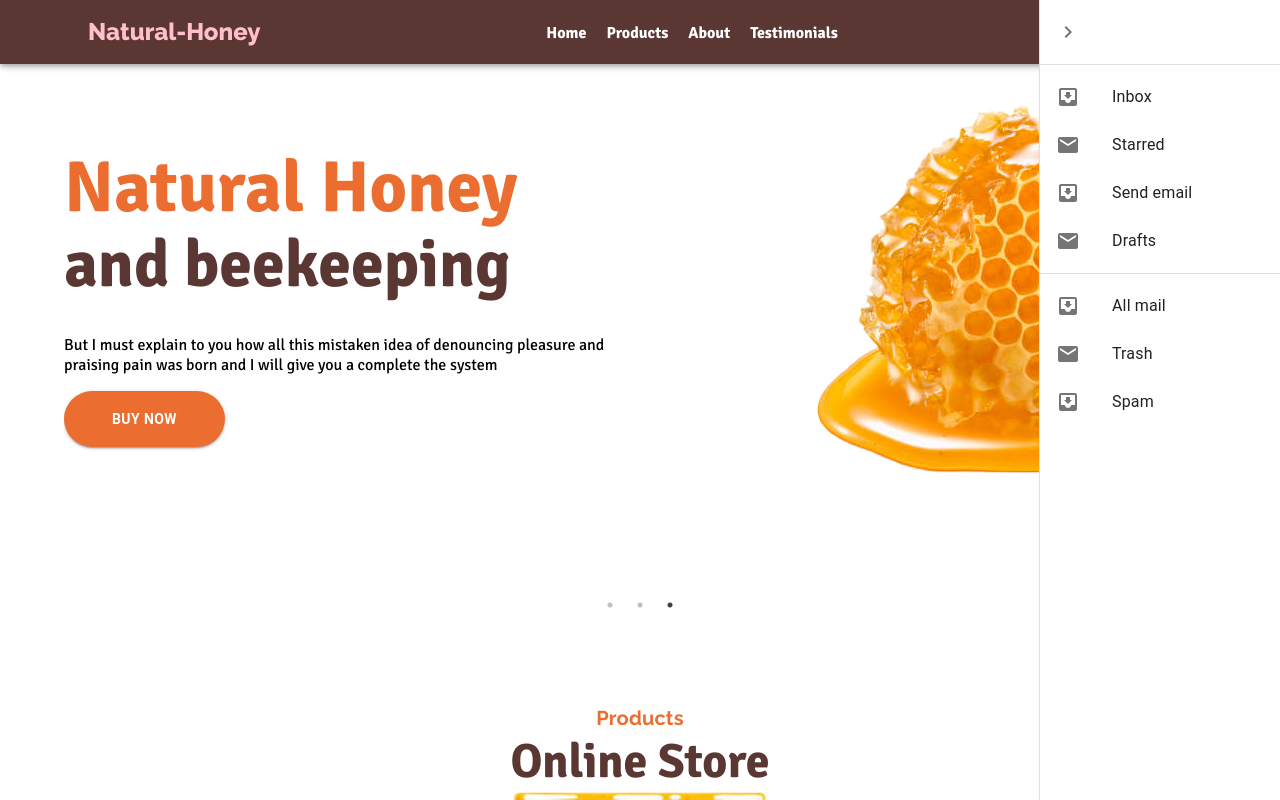
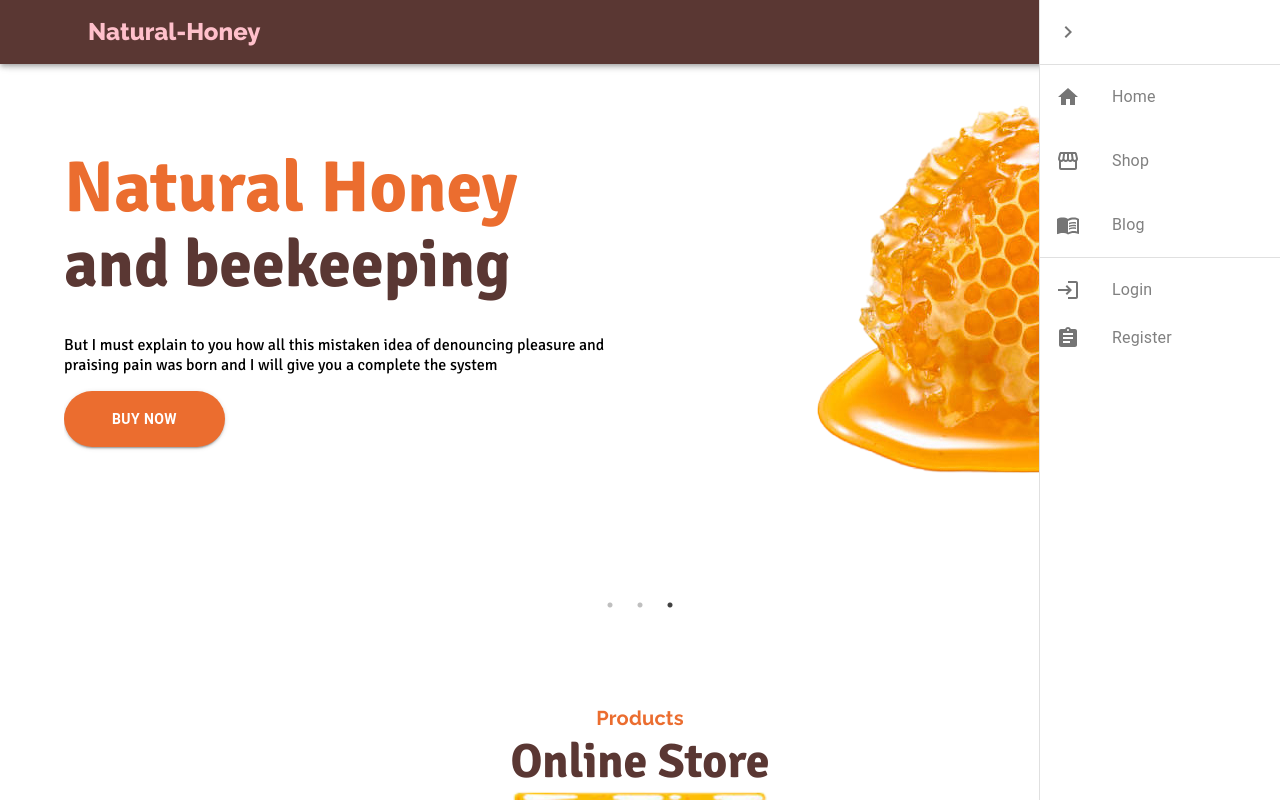
Before and after one commit to hamunna/natural-honey, a React (Create React App) app: page / in a window 1280 px wide. Both pictures are taken after a click on the button "open drawer". Shown: the top 800 px of the page. Built offline with nearby package versions, Linux system fonts and the light colour scheme.

Commit message:
NavBar Redecorated and some other fixes

```diff
--- a/src/App.js
+++ b/src/App.js
@@ -9,6 +9,9 @@ import Signup from './Pages/Signup/Signup';
 import Login from './Pages/Login/Login';
 import Navigation from './Shared/Navigation/Navigation';
 import Footer from './Shared/Footer/Footer';
+import NotFound from './Pages/NotFound/NotFound';
+import Blogs from './Pages/BlogPage/Blogs/Blogs';
+import Shop from './Pages/Shop/Shop';
 
 
 
@@ -25,23 +28,34 @@ function App() {
         </Route>
 
         {/* Home Page */}
-        <Route exact path="/home">
+        <Route path="/home">
           <HomePage />
         </Route>
 
         {/* Sign Up Page */}
-        <Route exact path="/signUp">
+        <Route path="/signup">
           <Signup />
         </Route>
 
         {/* Login Page */}
-        <Route exact path="/login">
+        <Route path="/login">
           <Login />
         </Route>
 
+        {/* Shop Page */}
+       <Route path="/shop">
+         <Shop />
+       </Route>
 
+        {/* Blog Page */}
+        <Route path="/blog">
+          <Blogs />
+        </Route>
 
-
+        {/* 404 */}
+        <Route path="*">
+          <NotFound />
+        </Route>
 
 
       </Switch>
--- /dev/null
+++ b/src/Pages/BlogPage/Blogs/Blogs.js
@@ -0,0 +1,12 @@
+import React from 'react';
+
+const Blogs = () => {
+	return (
+		<div>
+			<h1>Blog Page</h1>
+			<h1>Blog Page-2</h1>
+		</div>
+	);
+};
+
+export default Blogs;
--- /dev/null
+++ b/src/Pages/NotFound/NotFound.js
@@ -0,0 +1,12 @@
+import React from 'react';
+
+const NotFound = () => {
+	return (
+		<div>
+			<h1>404</h1>
+			<h1>Page Not Found</h1>
+		</div>
+	);
+};
+
+export default NotFound;
--- a/src/Pages/Shop/Shop.js
+++ b/src/Pages/Shop/Shop.js
@@ -2,8 +2,10 @@ import React from 'react';
 
 const Shop = () => {
 	return (
-		<div>
+		<div style={{ marginTop: '100px' }}>
+
 			<h1>Shop Page</h1>
+			<h1>Shop Page-2</h1>
 		</div>
 	);
 };
--- a/src/Shared/Navigation/Navigation.js
+++ b/src/Shared/Navigation/Navigation.js
@@ -12,8 +12,6 @@ import { HashLink } from 'react-router-hash-link';
 
 import { styled, useTheme } from '@mui/material/styles';
 import Drawer from '@mui/material/Drawer';
-import MuiAppBar from '@mui/material/AppBar';
-import CssBaseline from '@mui/material/CssBaseline';
 import List from '@mui/material/List';
 import Divider from '@mui/material/Divider';
 import ChevronLeftIcon from '@mui/icons-material/ChevronLeft';
@@ -24,44 +22,14 @@ import ListItemText from '@mui/material/ListItemText';
 import InboxIcon from '@mui/icons-material/MoveToInbox';
 import MailIcon from '@mui/icons-material/Mail';
 
+import HomeIcon from '@mui/icons-material/Home';
+import StorefrontIcon from '@mui/icons-material/Storefront';
+import MenuBookIcon from '@mui/icons-material/MenuBook';
+import LoginIcon from '@mui/icons-material/Login';
+import AssignmentIcon from '@mui/icons-material/Assignment';
+
 //==================================================================================
 const drawerWidth = 240;
-
-const Main = styled('main', { shouldForwardProp: (prop) => prop !== 'open' })(
-	({ theme, open }) => ({
-		flexGrow: 1,
-		padding: theme.spacing(3),
-		transition: theme.transitions.create('margin', {
-			easing: theme.transitions.easing.sharp,
-			duration: theme.transitions.duration.leavingScreen,
-		}),
-		marginRight: -drawerWidth,
-		...(open && {
-			transition: theme.transitions.create('margin', {
-				easing: theme.transitions.easing.easeOut,
-				duration: theme.transitions.duration.enteringScreen,
-			}),
-			marginRight: 0,
-		}),
-	}),
-);
-
-// const AppBar = styled(MuiAppBar, {
-// 	shouldForwardProp: (prop) => prop !== 'open',
-// })(({ theme, open }) => ({
-// 	transition: theme.transitions.create(['margin', 'width'], {
-// 		easing: theme.transitions.easing.sharp,
-// 		duration: theme.transitions.duration.leavingScreen,
-// 	}),
-// 	...(open && {
-// 		width: `calc(100% - ${drawerWidth}px)`,
-// 		transition: theme.transitions.create(['margin', 'width'], {
-// 			easing: theme.transitions.easing.easeOut,
-// 			duration: theme.transitions.duration.enteringScreen,
-// 		}),
-// 		marginRight: drawerWidth,
-// 	}),
-// }));
 
 const DrawerHeader = styled('div')(({ theme }) => ({
 	display: 'flex',
@@ -88,13 +56,21 @@ const Navigation = () => {
 	};
 	//=========================================================
 
-	const navLinkStyl = {
-		color: 'white',
+	// const navHashLinkStyle = {
+	// 	color: 'white',
+	// 	fontWeight: 700,
+	// 	fontFamily: "'Signika', sans-serif",
+	// 	margin: 'auto 10px',
+	// 	textDecoration: 'none'
+	// }
+
+	const navLinkStyle = {
+		color: 'gray',
 		fontWeight: 700,
 		fontFamily: "'Signika', sans-serif",
-		margin: 'auto 10px',
 		textDecoration: 'none'
 	}
+
 	return (
 		<Box sx={{ flexGrow: 1 }}>
 			<AppBar sx={{ backgroundColor: '#5A3733' }} position="fixed">
@@ -108,16 +84,14 @@ const Navigation = () => {
 								</Typography>
 							</NavLink>
 						</Box>
-
-						<Box>
-							<NavLink style={navLinkStyl} as={HashLink} to="/home#banner">Home</NavLink>
-							<NavLink style={navLinkStyl} as={HashLink} to="/home#products">Products</NavLink>
-							<NavLink style={navLinkStyl} as={HashLink} to="/home#about">About</NavLink>
-							<NavLink style={navLinkStyl} as={HashLink} to="/home#testimonials">Testimonials</NavLink>
-						</Box>
+						{/* <Box>
+							<NavLink style={navHashLinkStyle} as={HashLink} to="/home#products">Products</NavLink>
+							<NavLink style={navHashLinkStyle} as={HashLink} to="/home#about">About</NavLink>
+							<NavLink style={navHashLinkStyle} as={HashLink} to="/home#testimonials">Testimonials</NavLink>
+						</Box> */}
 
 						<Box sx={{ ml: 'auto' }}>
-							<NavLink style={{ color: 'white', textDecoration: 'none' }} to="/signup"><Button color="inherit">Signup</Button></NavLink>
+
 
 							<IconButton
 								size="large"
@@ -153,31 +127,78 @@ const Navigation = () => {
 						{theme.direction === 'rtl' ? <ChevronLeftIcon /> : <ChevronRightIcon />}
 					</IconButton>
 				</DrawerHeader>
+
 				<Divider />
+
 				<List>
-					{['Inbox', 'Starred', 'Send email', 'Drafts'].map((text, index) => (
-						<ListItem button key={text}>
+					<NavLink style={navLinkStyle} to="/home">
+						<ListItem button>
+
 							<ListItemIcon>
-								{index % 2 === 0 ? <InboxIcon /> : <MailIcon />}
+								<HomeIcon />
 							</ListItemIcon>
-							<ListItemText primary={text} />
+
+							<ListItemText>Home</ListItemText>
 						</ListItem>
-					))}
+					</NavLink>
 				</List>
+
+				<List>
+					<NavLink style={navLinkStyle} to="/shop">
+
+						<ListItem button>
+
+							<ListItemIcon>
+								<StorefrontIcon />
+							</ListItemIcon>
+
+							<ListItemText>Shop</ListItemText>
+						</ListItem>
+					</NavLink>
+				</List>
+
+				<List>
+					<NavLink style={navLinkStyle} to="/blog">
+						<ListItem button>
+
+
+							<ListItemIcon>
+								<MenuBookIcon />
+							</ListItemIcon>
+
+							<ListItemText>Blog</ListItemText>
+						</ListItem>
+					</NavLink>
+				</List>
+
 				<Divider />
+
 				<List>
-					{['All mail', 'Trash', 'Spam'].map((text, index) => (
-						<ListItem button key={text}>
+
+					<NavLink style={navLinkStyle} to="/login">
+						<ListItem button>
 							<ListItemIcon>
-								{index % 2 === 0 ? <InboxIcon /> : <MailIcon />}
+								<LoginIcon />
 							</ListItemIcon>
-							<ListItemText primary={text} />
+
+							<ListItemText>Login</ListItemText>
 						</ListItem>
-					))}
+					</NavLink>
+
+					<NavLink style={navLinkStyle} to="/signup">
+						<ListItem button>
+							<ListItemIcon>
+								<AssignmentIcon />
+							</ListItemIcon>
+							<ListItemText>Register</ListItemText>
+						</ListItem>
+					</NavLink>
+
 				</List>
+
 			</Drawer>
 			//================================================================
-		</Box>
+		</Box >
 	);
 };
 
```
Also changed, not shown: src/Pages/BlogPage/Blog/Blog.js (added).
